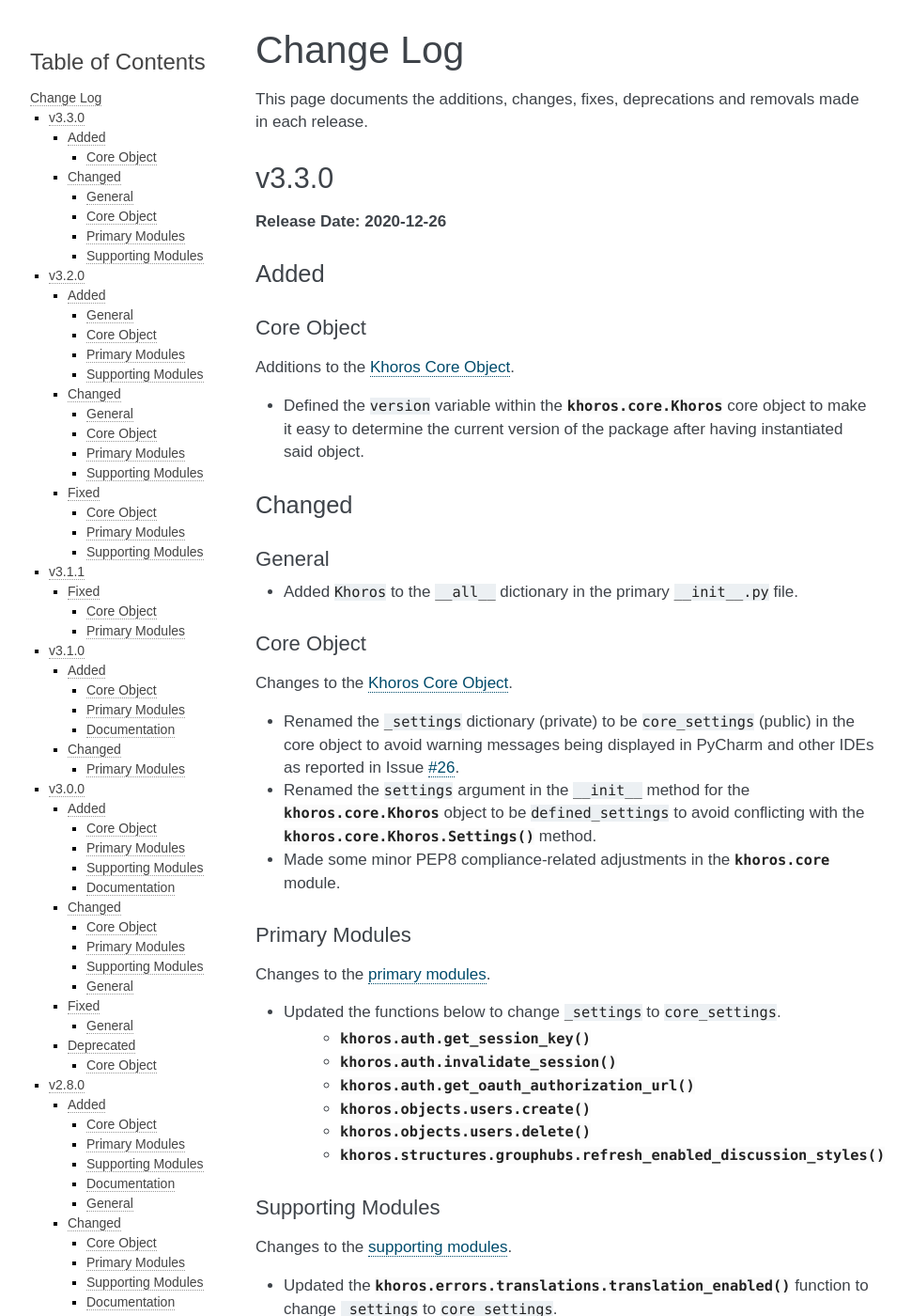
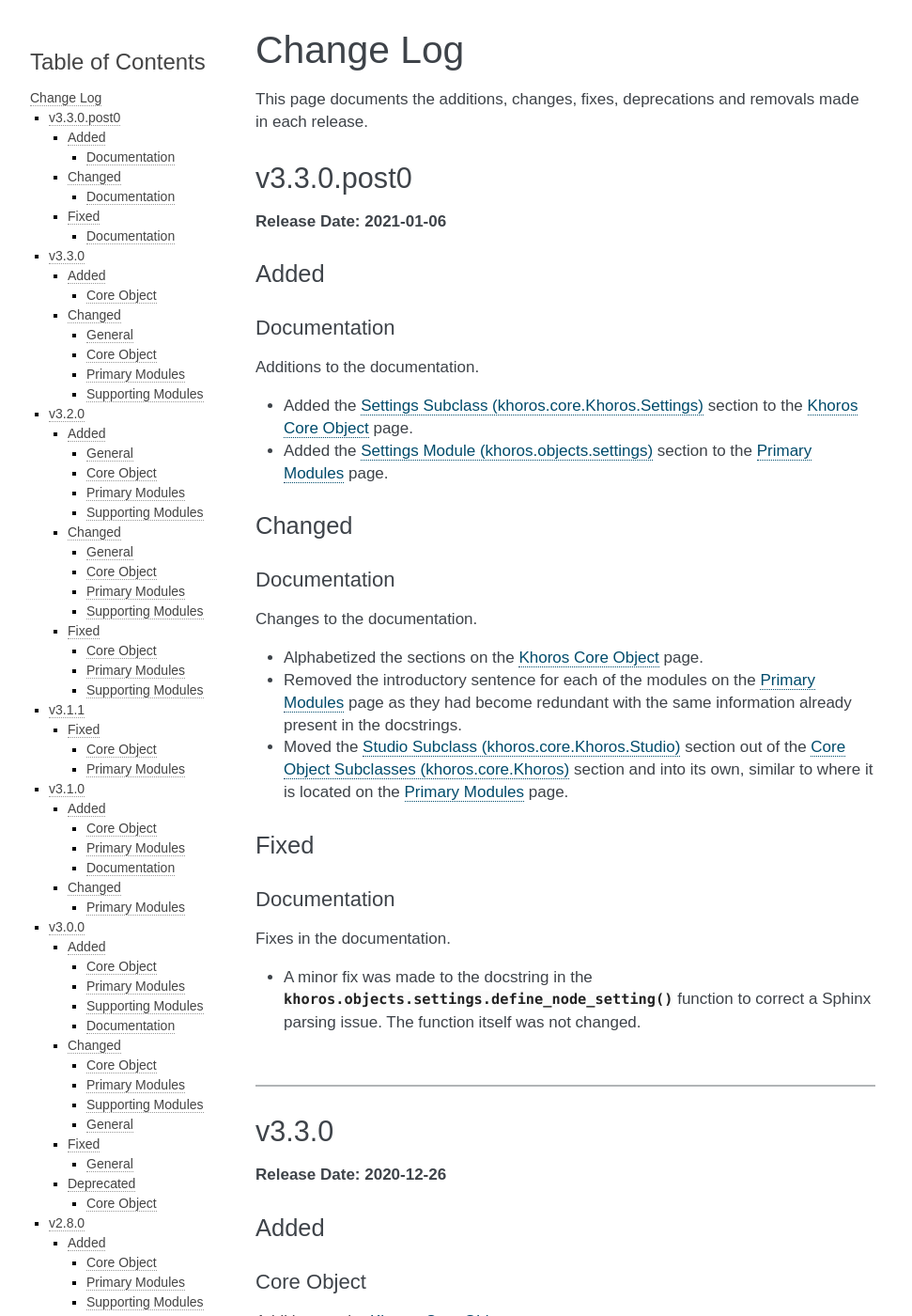
Before and after one commit to jeffshurtliff/khoros, a Sphinx documentation site: the page built from docs/changelog.rst, in a window 1280 px wide and 1400 px high. Shown: the whole window at 94% size, without its empty margins (148-1119 px from the left). Built offline with Sphinx 7.4.7, drawn with Linux system fonts in a browser that asks for light colours.

Commit message:
Made documentation changes relating to v3.3.0.post0. Details in changelog.

```diff
--- a/docs/changelog.rst
+++ b/docs/changelog.rst
@@ -2,6 +2,56 @@
 Change Log
 ##########
 This page documents the additions, changes, fixes, deprecations and removals made in each release.
+
+************
+v3.3.0.post0
+************
+**Release Date: 2021-01-06**
+
+Added
+=====
+
+Documentation
+-------------
+Additions to the documentation.
+
+* Added the
+  :ref:`Settings Subclass (khoros.core.Khoros.Settings) <core-object-methods:Settings Subclass (khoros.core.Khoros.Settings)>`
+  section to the :doc:`Khoros Core Object <core-object-methods>` page.
+* Added the
+  :ref:`Settings Module (khoros.objects.settings) <primary-modules:Settings Module (khoros.objects.settings)>`
+  section to the :doc:`Primary Modules <primary-modules>` page.
+
+Changed
+=======
+
+Documentation
+-------------
+Changes to the documentation.
+
+* Alphabetized the sections on the :doc:`Khoros Core Object <core-object-methods>` page.
+* Removed the introductory sentence for each of the modules on the :doc:`Primary Modules <primary-modules>` page
+  as they had become redundant with the same information already present in the docstrings.
+* Moved the
+  :ref:`Studio Subclass (khoros.core.Khoros.Studio) <core-object-methods:Studio Subclass (khoros.core.Khoros.Studio)>`
+  section out of the
+  :ref:`Core Object Subclasses (khoros.core.Khoros) <core-object-methods:Core Object Subclasses (khoros.core.Khoros)>`
+  section and into its own, similar to where it is located on the :doc:`Primary Modules <primary-modules>` page.
+
+
+Fixed
+=====
+
+Documentation
+-------------
+Fixes in the documentation.
+
+* A minor fix was made to the docstring in the :py:func:`khoros.objects.settings.define_node_setting` function
+  to correct a Sphinx parsing issue. The function itself was not changed.
+
+|
+
+-----
 
 ******
 v3.3.0
--- a/khoros/utils/version.py
+++ b/khoros/utils/version.py
@@ -6,7 +6,7 @@
 :Example:           ``__version__ = version.get_full_version()``
 :Created By:        Jeff Shurtliff
 :Last Modified:     Jeff Shurtliff
-:Modified Date:     26 Dec 2020
+:Modified Date:     06 Jan 2021
 """
 
 import requests
@@ -14,7 +14,7 @@
 from . import log_utils
 
 # Define special and global variables
-__version__ = "3.3.0"
+__version__ = "3.3.0.post0"
 latest_version_reported = False
 logger = log_utils.initialize_logging(__name__)
 
```
Also changed, not shown: docs/core-object-methods.rst (+22 -9 lines), docs/primary-modules.rst (+14 -0 lines), 1 other file.
